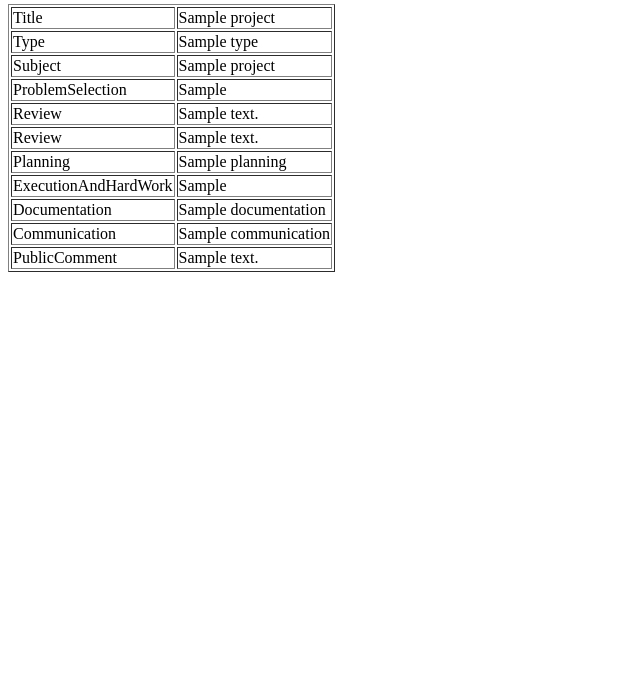
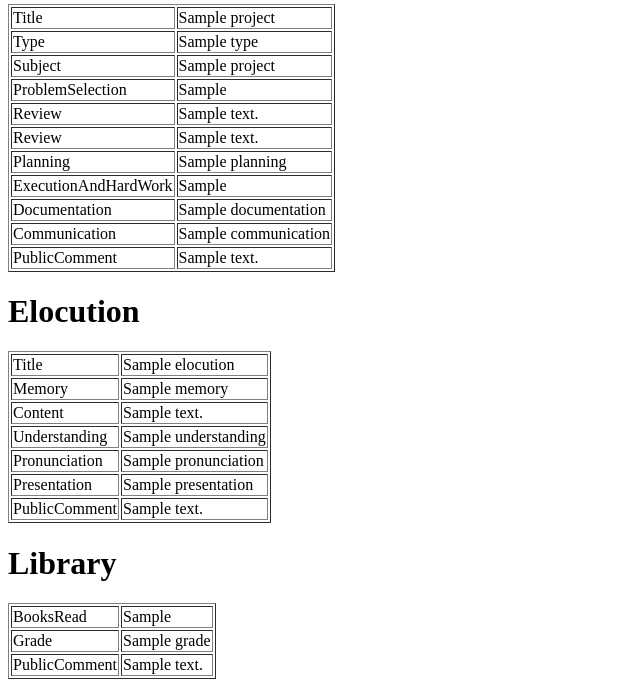
Before and after one commit to Morganhrdd/sms, a Django app: template templates/students/DisplayReport.html in a window 1280 px wide. Shown: the part 3143-3830 px from the top of the page, without its empty margins (0-640 px from the left). Before the commit the page ends 3415 px from the top, so only its background shows below. Run offline with Django 3.2, Linux system fonts and the light colour scheme; the template is opened without the code that fills it: most values are stand-ins (such as "Sample title", 1, 10 or a date in 2020).

Commit message:
added elocution, library details in report

```diff
--- a/students/views.py
+++ b/students/views.py
@@ -1328,6 +1328,8 @@ def display_report(request, regno=None, year=None):
     competition_objs = Competition.objects.filter(StudentYearlyInformation=student_yearly_info)
     abhivyaktivikas_objs = AbhivyaktiVikas.objects.filter(StudentYearlyInformation=student_yearly_info)
     project_objs = Project.objects.filter(StudentYearlyInformation=student_yearly_info)
+    elocution_objs = Elocution.objects.filter(StudentYearlyInformation=student_yearly_info)
+    library_objs = Library.objects.filter(StudentYearlyInformation=student_yearly_info)
     data = {}
     data['basic_info'] = student_basic_info_obj
     data['additional_info'] = student_addtional_info
@@ -1341,6 +1343,8 @@ def display_report(request, regno=None, year=None):
     data['competition'] = competition_objs
     data['abhivyaktivikas'] = abhivyaktivikas_objs
     data['project'] = project_objs
+    data['elocution'] = elocution_objs
+    data['library'] = library_objs
     return render_to_response(respage,data)
 # Used by HTML Report
 def attendance_add(request):
--- a/templates/students/DisplayReport.html
+++ b/templates/students/DisplayReport.html
@@ -460,7 +460,56 @@
         </tr>
     </table>
     {% endfor %}
-
+    <h1>Elocution</h1>
+    {% for x in elocution %}
+    <table border=1>
+        <tr>
+            <td>Title</td>
+            <td>{{ x.Title }}</td>
+        </tr>
+        <tr>
+            <td>Memory</td>
+            <td>{{ x.Memory }}</td>
+        </tr>
+        <tr>
+            <td>Content</td>
+            <td>{{ x.Content }}</td>
+        </tr>
+        <tr>
+            <td>Understanding</td>
+            <td>{{ x.Understanding}}</td>
+        </tr>
+        <tr>
+            <td>Pronunciation</td>
+            <td>{{ x.Pronunciation }}</td>
+        </tr>
+        <tr>
+            <td>Presentation</td>
+            <td>{{ x.Presentation }}</td>
+        </tr>
+        <tr>
+            <td>PublicComment</td>
+            <td>{{ x.PublicComment }}</td>
+        </tr>
+    </table>
+    {% endfor %}
+    <h1>Library</h1>
+    {% for x in library %}
+    <table border=1>
+        <tr>
+            <td>BooksRead</td>
+            <td>{{ x.BooksRead }}</td>
+        </tr>
+        <tr>
+            <td>Grade</td>
+            <td>{{ x.Grade }}</td>
+        </tr>
+        <tr>
+            <td>PublicComment</td>
+            <td>{{ x.PublicComment }}</td>
+        </tr>
+    </table>
+    {% endfor %}
 </body>
 </html>
 <tr>
```
